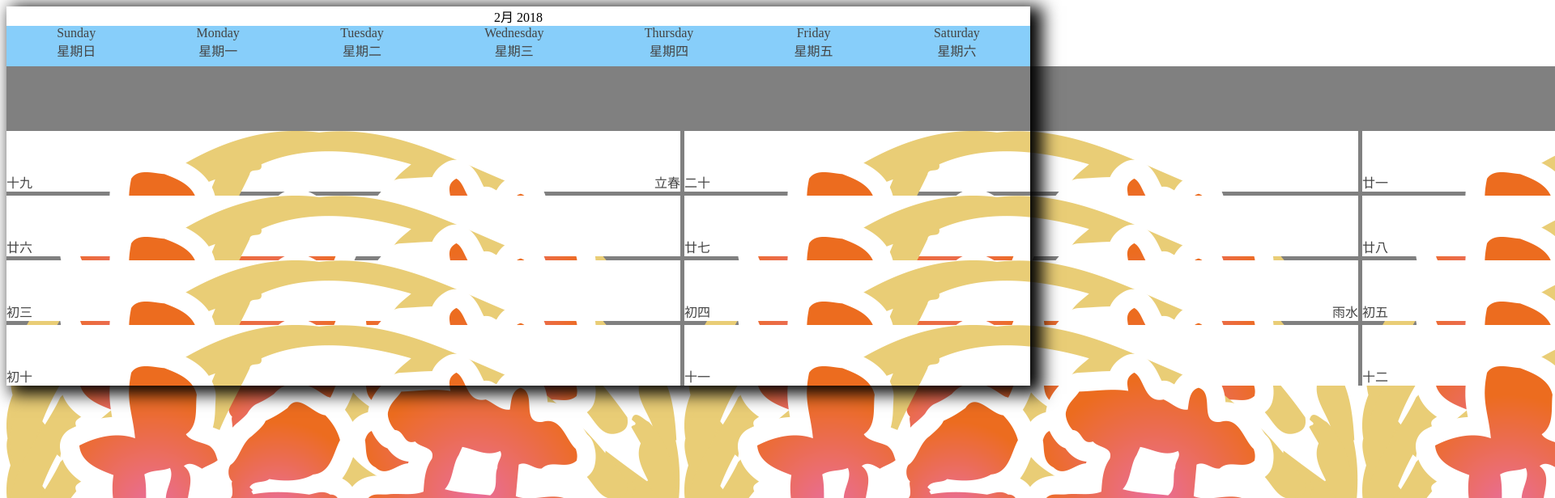
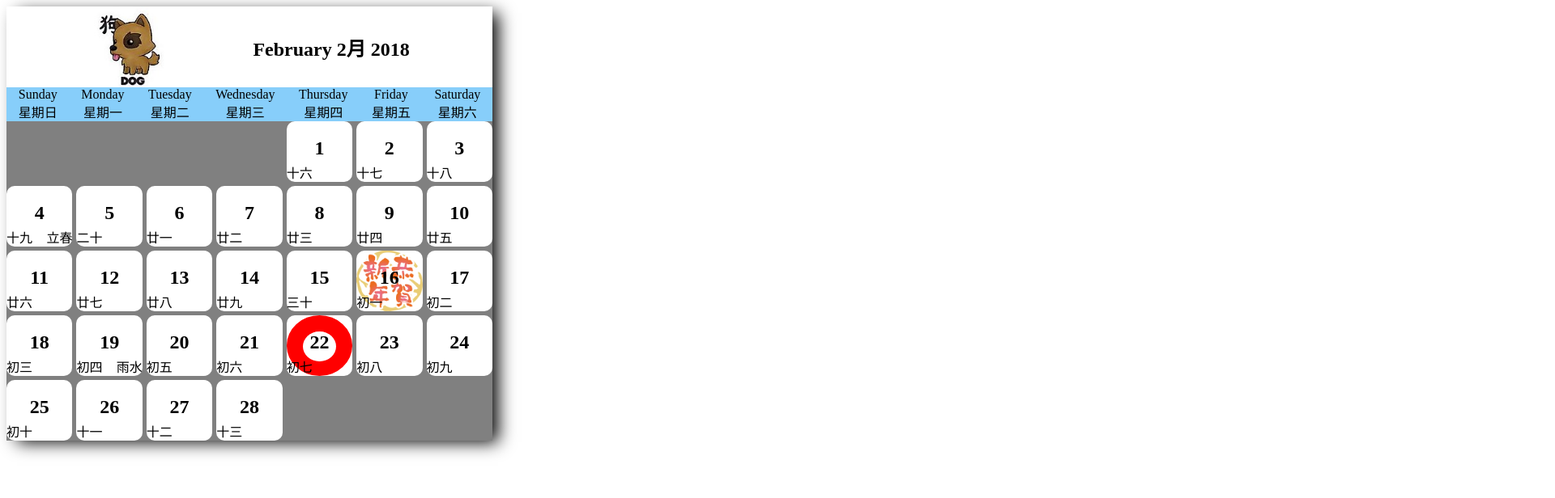
Before and after one commit to cschunsiu/lunarCalendar, a website: page index.html in a window 1280 px wide. Shown: the top 616 px of the page at 81% size, 1920 px wide, since content can reach past the window. Drawn offline with Linux system fonts and the light colour scheme.

Commit message:
add lunar animal charater and comments

```diff
--- a/calendar.css
+++ /dev/null
@@ -1,29 +0,0 @@
-.container {
-  box-shadow: 10px 5px 20px 5px black;
-  max-width: 100%;
-  height:100%;
-  display: block;
-  text-align: center;
-}
-
-
-#item{
-  grid-column-start: 6;
-  grid-column-end: 7;
-}
-
-.circle {
-  width: 100%;
-  height: 100%;
-  border-radius: 50%;
-  background: red;
-  position: absolute;
-}
-
-.circle2 {
-  width: 50%;
-  height: 50%;
-  border-radius: 50%;
-  background: white;
-  margin-left: 25%;
-}
--- a/calendar.js
+++ b/calendar.js
@@ -7,10 +7,25 @@
       this._year = new Date().getFullYear();
       this._month = new Date().getMonth();
       this._day = new Date().getDate();
-      this.dayOfWeek = {"Sunday": "星期日", "Monday" : "星期一", "Tuesday" : "星期二", "Wednesday" : "星期三", "Thursday" : "星期四", "Friday" : "星期五", "Saturday" : "星期六"};
+      this._lunarInfo = solar2lunar(new Date());
+      this._dayOfWeek = {"Sunday": "星期日", "Monday" : "星期一", "Tuesday" : "星期二", "Wednesday" : "星期三", "Thursday" : "星期四", "Friday" : "星期五", "Saturday" : "星期六"};
+      this._animal = {"鼠" : "asset/rat.jpg",
+                     "牛" : "asset/ox.jpg",
+                     "虎" : "asset/tiger.jpg",
+                     "兔" : "asset/rabbit.jpg",
+                     "龍" : "asset/dragon.jpg",
+                     "蛇" : "asset/snake.jpg",
+                     "馬" : "asset/horse.jpg",
+                     "羊" : "asset/sheep.jpg",
+                     "猴" : "asset/monkey.jpg",
+                     "雞" : "asset/rooster.jpg",
+                     "狗" : "asset/dog.jpg",
+                     "猪" : "asset/pig.jpg"};
+      this._monthNames = ["January", "February", "March", "April", "May", "June",
+                 "July", "August", "September", "October", "November", "December"];
       this._daysInMonth = [31,28,31,30,31,30,31,31,30,31,30,31];
-      this._daysInMonthLeap = [31,29,31,30,31,30,31,31,30,31,30,31];
-      this.offset = this.calOffSetOfMonth();
+      this._daysInMonthLeap = [31,29 ,31,30,31,30,31,31,30,31,30,31];
+      this._offset = this.calOffSetOfMonth();
     }
 
     connectedCallback() {
@@ -18,48 +33,71 @@
         const _style =
         `
         <style>
+          .container {
+            box-shadow: 10px 5px 20px -3px black;
+            max-width: 600px;
+            text-align: center;
+          }
+          .circle {
+            width: 100%;
+            height: 100%;
+            border-radius: 50%;
+            background: red;
+            position: absolute;
+          }
+          .circle2 {
+            width: 50%;
+            height: 50%;
+            border-radius: 50%;
+            background: white;
+            margin-left: 25%;
+          }
           .daysOfWeek {
             background-color: lightskyblue;
             display: grid;
             grid-template-columns: repeat(7, auto);
-            color: #444;
-            max-height: 100%;
-            height: 50px;
-            grid-template-areas:
-                "1 2 3 4 5 6 7"
           }
           .content {
             grid-gap: 5px;
             position: relative;
-            z-index: -2;
-            background-color: pink;
             display: grid;
             grid-template-columns: repeat(7, auto);
-            grid-template-rows: repeat(5, auto);
-            color: #444;
-            height: 100%;
-            grid-template-areas:
-                "1 2 3 4 5 6 7"
-                "8 9 10 11 12 13 14"
-                "15 16 17 18 19 20 21"
-                "22 23 24 25 26 27 28"
-                "29 30 31 32 33 34 35";
           }
           .bg1 {
             background: gray;
             position: absolute;
             width: 100%;
             height: 100%;
-            grid-row: 1 / 7;
-            grid-column: 1 / 8;
-            z-index: -1;
+          }
+          .monthAndYr{
+            display: flex;
+            align-items: center;
+            justify-content: space-evenly;
+          }
+          .monthAndYr img{
+            height:100px;
+          }
+          .dateFrame{
+            position:relative;
+            height:75px;
+            background:white;
+            border-radius:10px;
+          }
+          .dateFrame .chi-date{
+            position:absolute;
+            bottom:0;
+          }
+          .dateFrame .chi-climate-change{
+            position:absolute;
+            bottom:0;
+            right:0;
           }
         </style>
         `
         const _template =
         `
         <div class="container" year="${this._year}">
-          <section class="monthAndYr">${this._month+1}月 ${this._year}</section>
+          <section class="monthAndYr"><img src=${this._animal[this._lunarInfo.lunarYear]}><h1>${this._monthNames[this._month]} ${this._month+1}月 ${this._year}</h1></section>
           <section class="daysOfWeek">
           </section>
           <section class="content">
@@ -68,24 +106,28 @@
         </div>
         `;
 
+        //create the component with style
         this.innerHTML = _style + _template;
-        for (var property in this.dayOfWeek) {
+
+        //fill out the days in a week on the calendar
+        for (var property in this._dayOfWeek) {
           this.addMonToSun(property);
         }
 
-        this.getMonthInfo(this._month);
+        //fill out the info of the specific month in calendar
+        this.fillCalInfo(this._month);
 
       }
 
       addMonToSun(val){
-        let day = document.createElement('div');
-        day.innerHTML = val + `<br>` +  this.dayOfWeek[val];
+        let day = document.createElement('section');
+        day.innerHTML = val + `<br>` +  this._dayOfWeek[val];
         let newDay = day.cloneNode(true);
         document.querySelector(".daysOfWeek").appendChild(newDay);
       }
 
-      getMonthInfo(){
-        let leap = this.isLeap(this._year);
+      fillCalInfo(){
+        let leap = ((this._year % 4 == 0) && (this._year % 100 != 0)) || (this._year % 400 == 0);
         if(!leap){
           for(let i = 1; i <= this._daysInMonth[this._month]; i++){
             this.addDate(i);
@@ -99,45 +141,43 @@
 
 
       addDate(val){
+        //get lunarInfo of each date
         this.lunarInfo = solar2lunar(new Date(this._year,this._month,val));
-        this.y = `<div class="circle"><div class="circle2"><h1>${val}</h1></div></div>`;
-        this.x =
+        //set up template for each date
+        this.todayCircle = `<div class="circle"><div class="circle2"><h1>${val}</h1></div></div>`;
+        this.dateTemp =
         `
-          <div class="dateFrame" style="position:relative; height:75px; background:white;">
-          <img src="asset/newYear.png">
-            ${((val === this._day )? this.y: `<h1>${val}</h1>`)}
-            <div class="test" style="position:absolute;bottom:0;">
+          <div class="dateFrame">
+            ${((val === this._day )? this.todayCircle: `<h1>${val}</h1>`)}
+            <div class="chi-date">
             ${this.lunarInfo.lunarDay}
             </div>
-            <div class="test" style="position:absolute;bottom:0;right:0;">
+            <div class="chi-climate-change">
               ${((this.lunarInfo.lunarDay)? this.lunarInfo.solarTerms:"")}
             </div>
           </div>
         `;
 
+        //set the offset position for the first day of the month and the rest will be position wrapping after the first date
         if(val == 1){
-          document.querySelector(".content").innerHTML += this.x;
-          document.querySelector(".dateFrame").style.gridColumnStart = this.offset+1;
-          document.querySelector(".dateFrame").style.gridColumnEnd = this.offset+2;
+          document.querySelector(".content").innerHTML += this.dateTemp;
+          document.querySelector(".dateFrame").style.gridColumnStart = this._offset+1;
+          document.querySelector(".dateFrame").style.gridColumnEnd = this._offset+2;
         }else{
-          document.querySelector(".content").innerHTML += this.x;
+          document.querySelector(".content").innerHTML += this.dateTemp;
         }
 
+        //change background of the date if it is the first day of chinese new year
         if(this.lunarInfo.lDay == 1 && this.lunarInfo.lMonth == 1){
-          document.querySelector(".dateFrame").style.background = 'url(newYear.png)';
+          document.querySelectorAll(".dateFrame")[val-1].style.background = 'url(asset/newYear.png) white';
+          document.querySelectorAll(".dateFrame")[val-1].style.backgroundSize = '100% 100%';
         }
 
       }
 
       calOffSetOfMonth(){
         let month = new Date().getMonth()+1;
-        console.log(month);
         return new Date(`${month} 1,${this._year}`).getDay();
-      }
-
-      isLeap(year)
-      {
-        return ((year % 4 == 0) && (year % 100 != 0)) || (year % 400 == 0);
       }
 
       set year(val){
--- a/index.html
+++ b/index.html
@@ -1,7 +1,6 @@
 <!DOCTYPE html>
 <html>
 <head>
-  <link rel="stylesheet" href="calendar.css">
 </head>
 <body>
   <ch-calendar></ch-calendar>
--- a/lunar.js
+++ b/lunar.js
@@ -195,7 +195,7 @@ function calElement(sYear,sMonth,sDay,week,lYear,lMonth,lDay,isLeap,cYear,cMonth
   this.lunarMonth    = cmonthName[lMonth - 1];
   this.lunarYear     = getAnimalYear(lYear);
 
-  this.lunarFestival = ((lMonth == 1 && lDay == 1)? "春節":""); //农历节日
+  this.lunarFestival = ""; //农历节日
   this.solarFestival = ''; //公历节日
   this.solarTerms    = ''; //节气
 }
```
Also changed, not shown: asset/dog.jpg (added), asset/dragon.jpg (added), asset/horse.jpg (added), asset/monkey.jpg (added), asset/ox.jpg (added), asset/pig.jpg (added), asset/rabbit.jpg (added), asset/rat.jpg (added), asset/rooster.jpg (added), asset/sheep.jpg (added), asset/snake.jpg (added), asset/tiger.jpg (added).
